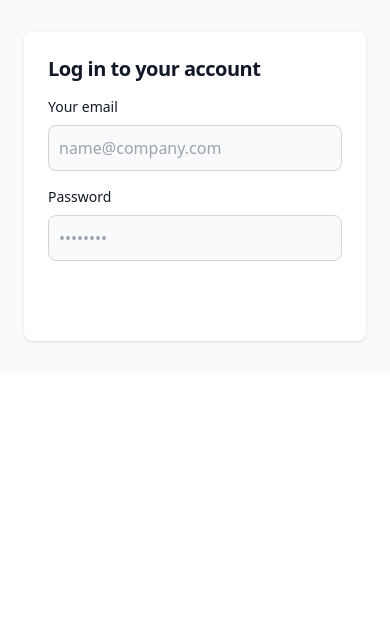
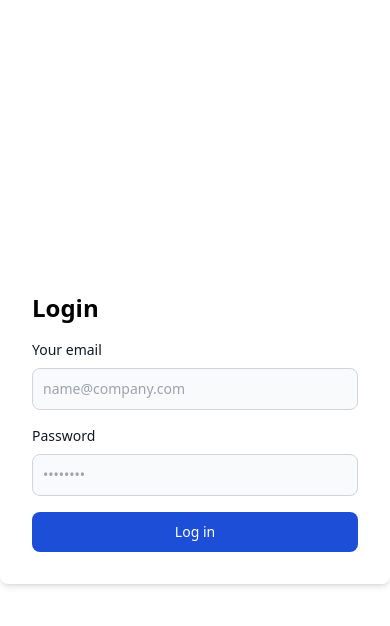
Before and after one commit to izhar-ahmed/salahtimes-front-end, a React (Create React App) app: page /m-admin in a window 390 px wide. Shown: the top 626 px of the page. Built offline with nearby package versions, Linux system fonts and the light colour scheme.

Commit message:
login form validation added

```diff
--- a/package.json
+++ b/package.json
@@ -10,10 +10,12 @@
     "@testing-library/user-event": "^13.5.0",
     "autoprefixer": "^10.4.17",
     "axios": "^1.6.5",
+    "final-form": "^4.20.10",
     "postcss": "^8.4.33",
     "react": "^18.2.0",
     "react-data-table-component": "^7.6.2",
     "react-dom": "^18.2.0",
+    "react-final-form": "^6.5.9",
     "react-router-dom": "^6.21.3",
     "react-scripts": "5.0.1",
     "tailwindcss": "^3.4.1",
--- a/src/components/LoginForm.js
+++ b/src/components/LoginForm.js
@@ -1,31 +1,22 @@
+import React from "react";
+import { Form, Field } from "react-final-form";
 import axios from "axios";
-import { useState } from "react";
 import { useNavigate } from "react-router-dom";
 
 const LoginForm = () => {
-    const [email, setEmail] = useState('');
-    const [password, setPassword] = useState('');
   const navigate = useNavigate();
 
-    const signIn = async (credential) => {
+  const onSubmit = async (values) => {
     try {
-            let headers = {headers: {'Content-Type': 'application/json'}};
-            let response = await axios.post('http://localhost:8080/api/login', credential, headers)
-            return response.data.token
-        } catch (error) {
-            return error
-        }
+      let headers = { headers: { 'Content-Type': 'application/json' } };
+      let response = await axios.post('http://localhost:8080/api/login', values, headers);
+      const authToken = response.data.token;
+
+      if (!authToken) {
+        console.log("Token is invalid");
+        navigate('/m-admin');
       }
 
-    const handleSubmit = async (e) => {
-        e.preventDefault();
-        try {
-          const authToken = await signIn({ email, password });
-          console.log(`authToken: `, authToken)
-          if(!authToken) {
-            console.log("token is invalid");
-            navigate('/m-admin');
-          }
       localStorage.setItem('token', authToken);
       navigate('/dashboard');
     } catch (error) {
@@ -34,52 +25,75 @@ const LoginForm = () => {
     }
   };
 
+  const validate = (values) => {
+    const errors = {};
+
+    if (!values.email) {
+      errors.email = 'Email is required';
+    } else if (!/^[^\s@]+@[^\s@]+\.[^\s@]+$/.test(values.email)) {
+      errors.email = 'Invalid email address';
+    }
+
+    if (!values.password) {
+      errors.password = 'Password is required';
+    } else if (values.password.length < 6) {
+      errors.password = 'Password must be at least 6 characters';
+    }
+
+    return errors;
+  };
+
   return (
+    <div className="flex items-center justify-center h-screen">
 
-            <section className="bg-gray-50 dark:bg-gray-900">
-              <div className="flex flex-col items-center justify-center px-6 py-8 mx-auto md:h-screen lg:py-0">
-                <div className="w-full bg-white rounded-lg shadow dark:border md:mt-0 sm:max-w-md xl:p-0 dark:bg-gray-800 dark:border-gray-700">
-                  <div className="p-6 space-y-4 md:space-y-6 sm:p-8">
-                    <h1 className="text-xl font-bold leading-tight tracking-tight text-gray-900 md:text-2xl dark:text-white">
-                      Log in to your account
-                    </h1>
-                    <form className="space-y-4 md:space-y-6" method="post" onSubmit={handleSubmit}>
+      <Form
+        onSubmit={onSubmit}
+        validate={validate}
+        render={({ handleSubmit, submitting, form, values }) => (
+          <form onSubmit={handleSubmit} className="w-full max-w-md space-y-4 md:space-y-6 p-8 bg-white rounded-lg shadow-md light:bg-gray-800">
+            <h1 className="text-2xl font-semibold">Login</h1>
             <div>
-                        <label htmlFor="email" className="block mb-2 text-sm font-medium text-gray-900 dark:text-white">Your email</label>
-                        <input
+              <label htmlFor="email" className="block mb-2 text-sm font-medium text-gray-900 light:text-white">Your email</label>
+              <Field
+                name="email"
+                component="input"
                 type="email"
-                          name="email"
-                          id="email"
-                          className="bg-gray-50 border border-gray-300 text-gray-900 sm:text-sm rounded-lg focus:ring-primary-600 focus:border-primary-600 block w-full p-2.5 dark:bg-gray-700 dark:border-gray-600 dark:placeholder-gray-400 dark:text-white dark:focus:ring-blue-500 dark:focus:border-blue-500"
                 placeholder="name@company.com"
-                          onChange={(e) => setEmail(e.target.value)}
-                          required
+                className="bg-gray-50 border border-gray-300 text-black-900 text-sm rounded-lg focus:ring-blue-500 focus:border-blue-500 block w-full p-2.5 light:bg-gray-700 light:border-gray-600 light:placeholder-gray-400 light:text-white light:focus:ring-blue-500 light:focus:border-blue-500"
               />
+              <div className="text-red-500">
+                <Field name="email" subscription={{ touched: true, error: true }}>
+                  {({ meta }) => (meta.touched && meta.error ? meta.error : null)}
+                </Field>
+              </div>
             </div>
             <div>
-                        <label htmlFor="password" className="block mb-2 text-sm font-medium text-gray-900 dark:text-white">Password</label>
-                        <input
+              <label htmlFor="password" className="block mb-2 text-sm font-medium text-gray-900 light:text-white">Password</label>
+              <Field
+                name="password"
+                component="input"
                 type="password"
-                          name="password"
-                          id="password"
                 placeholder="••••••••"
-                          className="bg-gray-50 border border-gray-300 text-gray-900 sm:text-sm rounded-lg focus:ring-primary-600 focus:border-primary-600 block w-full p-2.5 dark:bg-gray-700 dark:border-gray-600 dark:placeholder-gray-400 dark:text-white dark:focus:ring-blue-500 dark:focus:border-blue-500"
-                          onChange={(e) => setPassword(e.target.value)}
-                          required
+                className="bg-gray-50 border border-gray-300 text-black-900 text-sm rounded-lg focus:ring-blue-500 focus:border-blue-500 block w-full p-2.5 light:bg-gray-700 light:border-gray-600 light:placeholder-gray-400 light:text-white light:focus:ring-blue-500 light:focus:border-blue-500"
               />
+              <div className="text-red-500">
+                <Field name="password" subscription={{ touched: true, error: true }}>
+                  {({ meta }) => (meta.touched && meta.error ? meta.error : null)}
+                </Field>
+              </div>
             </div>
             <button
               type="submit"
-                        className="w-full text-white bg-primary-600 hover:bg-primary-700 focus:ring-4 focus:outline-none focus:ring-primary-300 font-medium rounded-lg text-sm px-5 py-2.5 text-center dark:bg-primary-600 dark:hover:bg-primary-700 dark:focus:ring-primary-800"
+              disabled={submitting}
+              className="text-white bg-blue-700 hover:bg-blue-800 focus:ring-4 focus:outline-none focus:ring-blue-300 font-medium rounded-lg text-sm w-full sm:w-auto px-5 py-2.5 text-center light:bg-blue-600 light:hover:bg-blue-700 light:focus:ring-blue-800"
             >
               Log in
             </button>
           </form>
+        )}
+      />
     </div>
-                </div>
-              </div>
-            </section>
   );
-}
+};
 
 export default LoginForm;
--- /dev/null
+++ b/src/components/admin/DeleteConfirmation.js
@@ -0,0 +1,28 @@
+const DeleteConfirmation = ({ onConfirm, onCancel }) => {
+  return (
+    <div className="fixed inset-0 z-10">
+      <div className="fixed inset-0 bg-black opacity-50"></div>
+      <div className="fixed inset-0 flex items-center justify-center">
+        <div className="bg-white p-4 rounded-md shadow-md">
+          <p className="text-lg font-semibold mb-4">Are you sure?</p>
+          <div className="flex justify-end">
+            <button
+              className="mr-2 px-4 py-2 bg-red-500 text-white rounded-md"
+              onClick={onConfirm}
+            >
+              Yes
+            </button>
+						<button
+              className="mr-2 px-4 py-2 bg-green-500 text-white rounded-md"
+              onClick={onCancel}
+            >
+              No
+            </button>
+          </div>
+        </div>
+      </div>
+    </div>
+  );
+};
+
+export default DeleteConfirmation;
--- a/src/components/admin/MasjidTable.js
+++ b/src/components/admin/MasjidTable.js
@@ -3,6 +3,7 @@ import DataTable from 'react-data-table-component';
 import axios from 'axios';
 import './MasjidTable.css'
 import { Link, useNavigate } from 'react-router-dom';
+import DeleteConfirmation from './DeleteConfirmation';
 
 
 
@@ -10,12 +11,13 @@ import { Link, useNavigate } from 'react-router-dom';
 
 const MasjidTable = () => {
 	const [masjidData, setMasjidData] = useState([])
+	const [isPopupVisible, setPopupVisible] = useState(false);
+	const [deleteMasjidId, setDeleteMasjidId] = useState(null);
 
 	const navigate = useNavigate();
 
 	// use effect call
 	useEffect(() => {
-		const getAllMasjid = "http://localhost:8080/api/masjid";
 
 		const fetchData = async () => {
 			await fetchMasjidData();
@@ -61,14 +63,14 @@ const fetchMasjidData = async () => {
 						<>
 							<button className='mr-3' onClick={() => { addMasjidTimeTable(row.masjidId) }}>Add Timetable</button>
 							<button className='mr-3' onClick={() => { editMasjid(row.masjidId) }}>Edit</button>
-							<button className='mr-3' onClick={() => { deleteMasjid(row.masjidId) }}>Delete</button>
+							<button className='mr-3' onClick={() => { handleDeleteClick(row.masjidId) }}>Delete</button>
 							<button className='mr-3' onClick={() => { viewMasjid(row.masjidId) }}>View</button>
 						</>
 					) : (
 						<>
 							<button className='mr-3' onClick={() => { editMasjidTimeTable(row.masjidId) }}>Edit Timetable</button>
 							<button className='mr-3' onClick={() => { editMasjid(row.masjidId) }}>Edit</button>
-							<button className='mr-3' onClick={() => { deleteMasjid(row.masjidId) }}>Delete</button>
+							<button className='mr-3' onClick={() => { handleDeleteClick(row.masjidId) }}>Delete</button>
 							<button className='mr-3' onClick={() => { viewMasjid(row.masjidId) }}>View</button>
 						</>
 					)}
@@ -84,10 +86,25 @@ const fetchMasjidData = async () => {
 		console.log(`Edit Masjid: `, masjidId);
 		navigate(`/dashboard/masjid/edit-masjid/${masjidId}`);
 	}
-	const deleteMasjid = async (masjidId) => {
+
+	// handle delete click
+	const handleDeleteClick = (masjidId) => {
+		setDeleteMasjidId(masjidId);
+    setPopupVisible(true);
+  };
+
+	// handle cancel delete
+	const handleCancelDelete = () => {
+    // Close the popup and reset deleteItemId
+		console.log("cancel handle clicked")
+    setPopupVisible(false);
+    setDeleteMasjidId(null);
+  };
+
+	const handleConfirmDelete = async () => {
 		try {
 			const token = localStorage.getItem('token');
-			const deleteApi = `http://localhost:8080/api/masjid/${masjidId}`;
+			const deleteApi = `http://localhost:8080/api/masjid/${deleteMasjidId}`;
 
 			// Make the DELETE request
 			const response = await axios.delete(deleteApi, {
@@ -99,7 +116,8 @@ const fetchMasjidData = async () => {
 
 			// Handle the response as needed
 			 await fetchMasjidData();
-
+			setPopupVisible(false);
+			setDeleteMasjidId(null);
 			navigate('/dashboard/masjid');
 		} catch (error) {
 			// Handle errors
@@ -124,7 +142,7 @@ const fetchMasjidData = async () => {
 
 	return (
 		<>
-			<Link type='button' to='/dashboard/masjid/add-masjid' class="focus:outline-none text-white bg-green-700 hover:bg-green-800 focus:ring-4 focus:ring-green-300 font-medium rounded-lg text-sm px-5 py-2.5 me-2 mb-2 dark:bg-green-600 dark:hover:bg-green-700 dark:focus:ring-green-800">Add Masjid</Link>
+			<Link type='button' to='/dashboard/masjid/add-masjid' className="focus:outline-none text-white bg-green-700 hover:bg-green-800 focus:ring-4 focus:ring-green-300 font-medium rounded-lg text-sm px-5 py-2.5 me-2 mb-2 dark:bg-green-600 dark:hover:bg-green-700 dark:focus:ring-green-800">Add Masjid</Link>
 			<DataTable
 				title="Masjid Table"
 				columns={columns}
@@ -132,8 +150,11 @@ const fetchMasjidData = async () => {
 				pagination
 				highlightOnHover
 				responsive
-
 			/>
+			{/* Popup */}
+      {isPopupVisible && (
+        <DeleteConfirmation onConfirm={handleConfirmDelete} onCancel={handleCancelDelete} />
+      )}
 		</>
 	);
 }
```
Also changed, not shown: 1 other file (tests, documents, lock files or other folders). Lines whose indentation alone changed are shown as unchanged.
